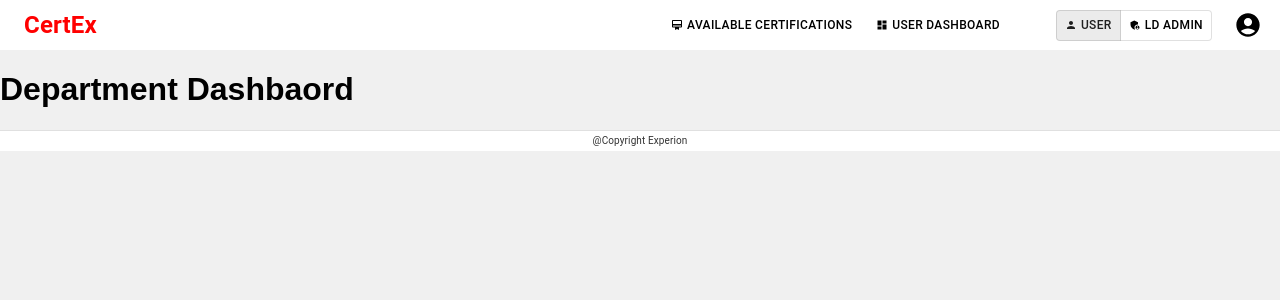
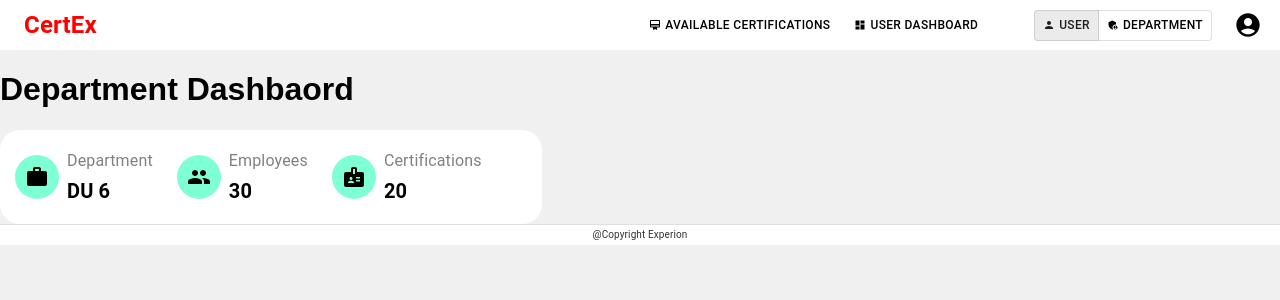
Before and after one commit to Ajin-k-j/CertEx_FrontEnd, a React (Vite) app: page /department in a window 1280 px wide. Shown: the top 300 px of the page. Built offline with nearby package versions, Linux system fonts and the light colour scheme.

Commit message:
improved the folder structure of department statistics card

```diff
--- /dev/null
+++ b/src/api/DepartmentStatisticsApi.ts
@@ -0,0 +1,14 @@
+import axios from 'axios';
+import { DepartmentStatistics } from '../types/DepartmentStatistics.types';
+
+export const fetchDepartmentStatistics = async (): Promise<DepartmentStatistics> => {
+  try {
+    const response = await axios.get<DepartmentStatistics>(
+      '../../../public/Data/DepartmentStatistics.json'
+    );
+    return response.data;
+  } catch (error) {
+    console.error(error);
+    throw error;
+  }
+};
--- /dev/null
+++ b/src/components/DepartmentStatistics/DepartmentStatisticsPage.tsx
@@ -0,0 +1,41 @@
+import React, { useEffect, useState } from 'react';
+import { fetchDepartmentStatistics } from '../../api/DepartmentStatisticsApi';
+import { DepartmentStatistics } from '../../types/DepartmentStatistics.types';
+import StatisticsCard from '../../components/StatisticsCard/StatisticsCard';
+import { Work, Group, Badge } from '@mui/icons-material';
+
+const DepartmentStatisticsPage: React.FC = () => {
+  const [data, setData] = useState<DepartmentStatistics>({
+    department: '',
+    employees: 0,
+    certifications: 0,
+  });
+
+  useEffect(() => {
+    const loadData = async () => {
+      try {
+        const fetchedData = await fetchDepartmentStatistics();
+        setData(fetchedData);
+      } catch (error) {
+        console.error(error);
+      }
+    };
+    loadData();
+  }, []);
+
+  const icons = {
+    department: <Work />,
+    employees: <Group />,
+    certifications: <Badge />,
+  };
+
+  const labels = {
+    department: 'Department',
+    employees: 'Employees',
+    certifications: 'Certifications',
+  };
+
+  return <StatisticsCard data={data} icons={icons} labels={labels} />;
+};
+
+export default DepartmentStatisticsPage;
--- a/src/components/Navbar/Navbar.tsx
+++ b/src/components/Navbar/Navbar.tsx
@@ -11,7 +11,7 @@ type Role = 'user' | 'departmentHead' | 'LDAdmin' | 'AWSAdmin';
 
 const fetchUserRole = (): Role => {
   // Dummy function to simulate fetching user role
-  return 'LDAdmin';
+  return 'departmentHead';
 };
 
 const Navbar: React.FC = () => {
--- a/src/components/TotalDataCard/TotalDataCard.tsx
+++ b/src/components/StatisticsCard/StatisticsCard.tsx
@@ -1,7 +1,7 @@
 import React from 'react';
 import { Box, Grid, Typography } from '@mui/material';
 
-interface TotalDataCardProps {
+interface StatisticsCardProps {
   data: {
     department: string;
     employees: number;
@@ -19,7 +19,7 @@ interface TotalDataCardProps {
   };
 }
 
-const TotalDataCard: React.FC<TotalDataCardProps> = ({ data, icons, labels }) => {
+const StatisticsCard: React.FC<StatisticsCardProps> = ({ data, icons, labels }) => {
   const isEmpty = Object.values(data).every(value => value === '' || value === 0);
 
   return (
@@ -86,4 +86,4 @@ const TotalDataCard: React.FC<TotalDataCardProps> = ({ data, icons, labels }) =>
   );
 };
 
-export default TotalDataCard;
+export default StatisticsCard;
--- a/src/pages/DepartmentAdminDashboard/DepartmentAdminDashboard.tsx
+++ b/src/pages/DepartmentAdminDashboard/DepartmentAdminDashboard.tsx
@@ -1,8 +1,10 @@
+import DepartmentStatistics from "../../components/DepartmentStatistics/DepartmentStatisticsPage"
 
 const DepartmentAdminDashboard = () => {
   return (
     <div>
       <h1>Department Dashbaord</h1>
+      <DepartmentStatistics />
     </div>
   )
 }
--- /dev/null
+++ b/src/types/DepartmentStatistics.types.ts
@@ -0,0 +1,5 @@
+export interface DepartmentStatistics {
+    department: string;
+    employees: number;
+    certifications: number;
+  }
```
Also changed, not shown: src/api/AWSTotalDataCard.ts (deleted, +0 -17 lines), src/api/DepartmentTotalDataCardApi.ts (deleted, +0 -17 lines), public/Data/DepartmentStatistics.json (renamed from public/Data/DepartmentTotalData.json).
